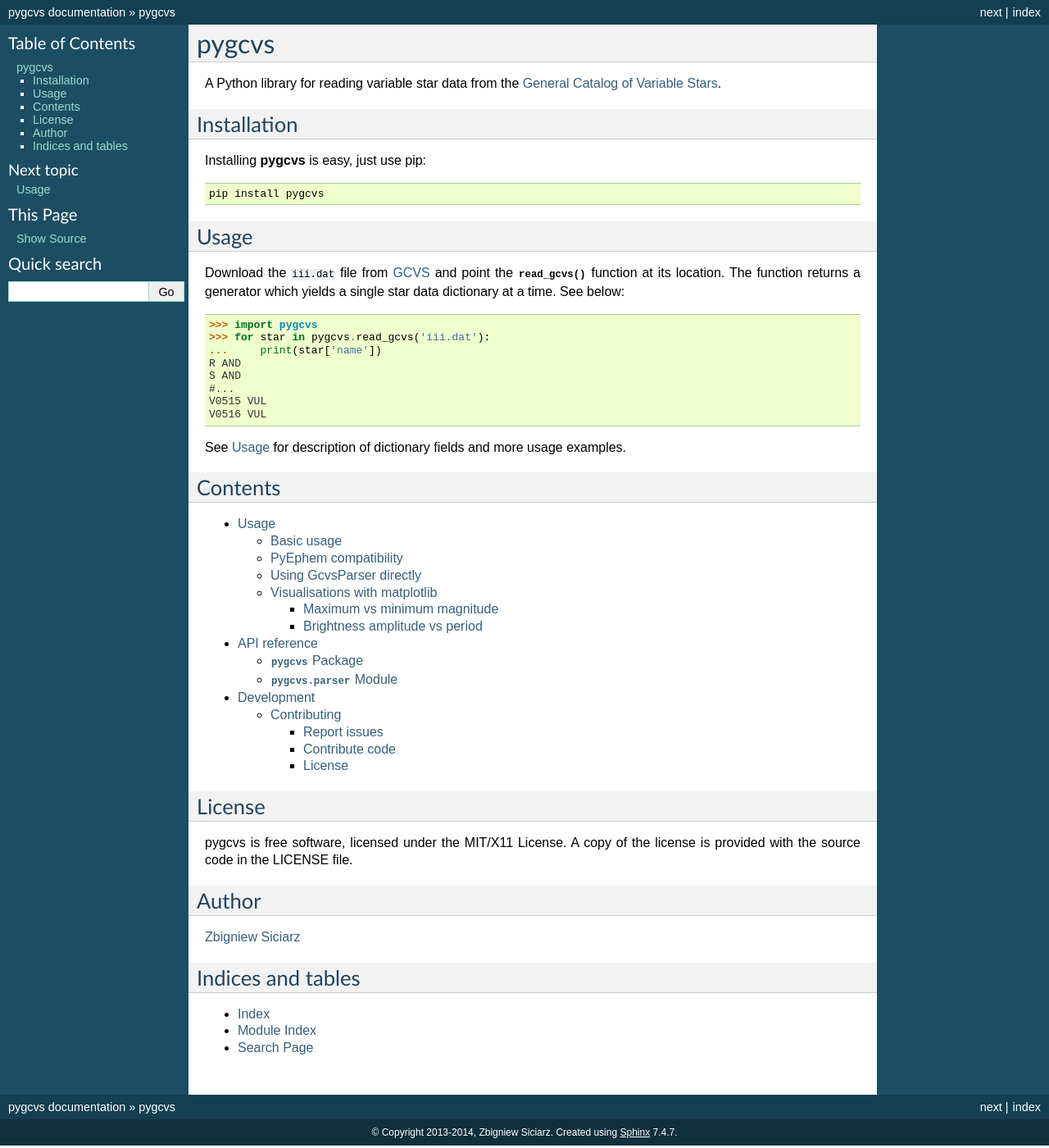
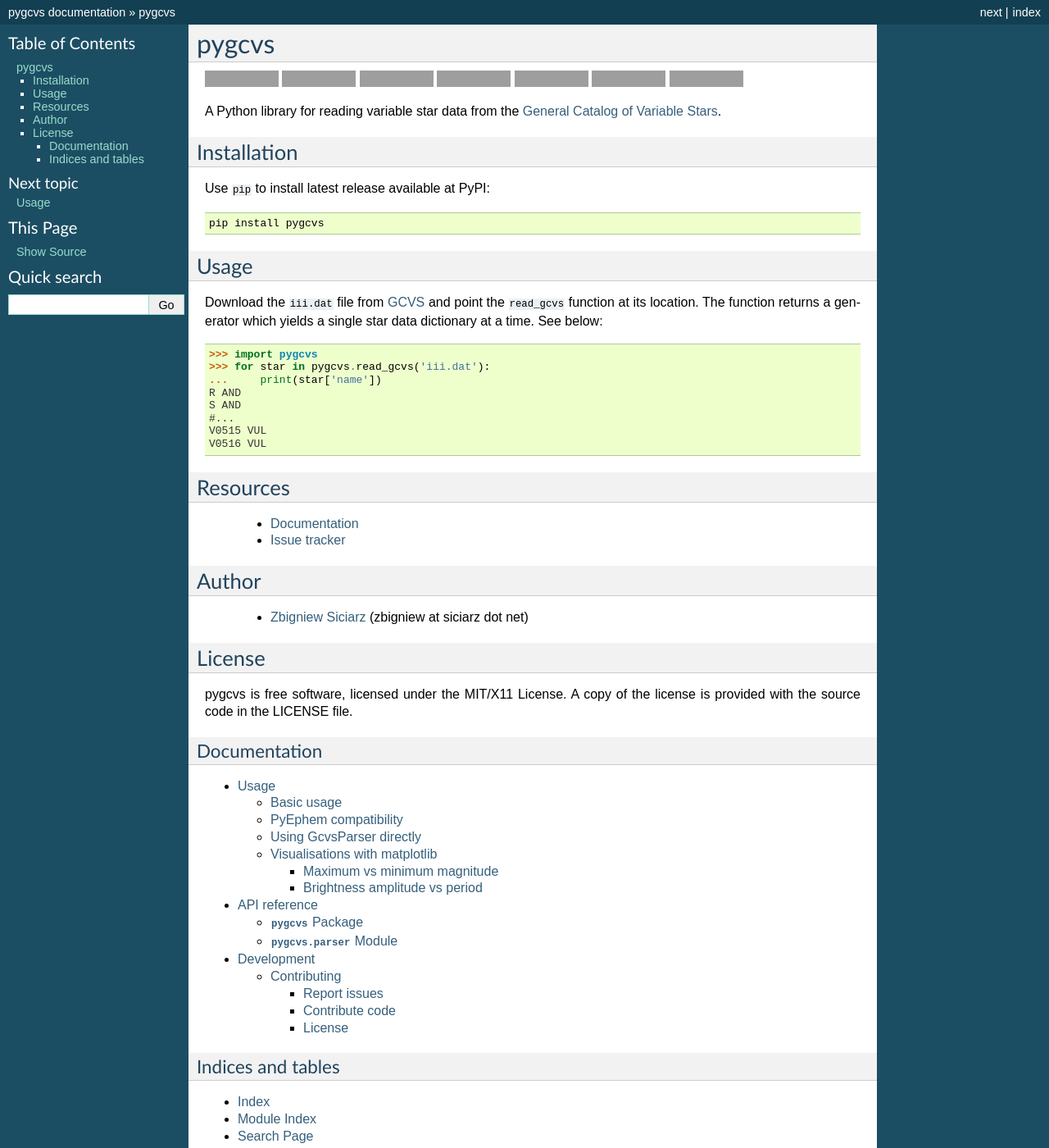
Before and after one commit to zsiciarz/pygcvs, a Sphinx documentation site: the page built from docs/index.rst, in a window 1280 px wide and 1400 px high. Shown: the whole window at 82% size. Built offline with Sphinx 7.4.7, drawn with Linux system fonts in a browser that asks for light colours; some of the changed lines change nothing that is shown; grey boxes are pictures that could not be loaded.

Commit message:
More DRY docs.

```diff
--- a/README.rst
+++ b/README.rst
@@ -31,6 +31,30 @@
 A Python library for reading variable star data from the
 `General Catalog of Variable Stars <http://www.sai.msu.su/gcvs/gcvs/iii/html/>`_.
 
+Installation
+------------
+
+Use ``pip`` to install latest release available at PyPI::
+
+    pip install pygcvs
+
+Usage
+-----
+
+Download the ``iii.dat`` file from `GCVS <http://www.sai.msu.su/gcvs/gcvs/iii/>`_
+and point the ``read_gcvs`` function at its location.
+The function returns a generator which yields a single star data dictionary
+at a time. See below::
+
+    >>> import pygcvs
+    >>> for star in pygcvs.read_gcvs('iii.dat'):
+    ...     print(star['name'])
+    R AND
+    S AND
+    #...
+    V0515 VUL
+    V0516 VUL
+
 Resources
 ---------
 
@@ -45,5 +69,5 @@
 License
 -------
 
-This work is released under the MIT license. A copy of the license is provided
-in the LICENSE file.
+pygcvs is free software, licensed under the MIT/X11 License. A copy of
+the license is provided with the source code in the LICENSE file.
--- a/docs/index.rst
+++ b/docs/index.rst
@@ -3,62 +3,17 @@
    You can adapt this file completely to your liking, but it should at least
    contain the root `toctree` directive.
 
-======
-pygcvs
-======
+.. include:: ../README.rst
 
-A Python library for reading variable star data from the
-`General Catalog of Variable Stars <http://www.sai.msu.su/gcvs/gcvs/iii/html/>`_.
-
-Installation
-============
-
-Installing **pygcvs** is easy, just use pip::
-
-    pip install pygcvs
-
-Usage
-=====
-
-Download the ``iii.dat`` file from `GCVS <http://www.sai.msu.su/gcvs/gcvs/iii/>`_
-and point the :func:`~pygcvs.__init__.read_gcvs` function at its location.
-The function returns a generator which yields a single star data dictionary
-at a time. See below::
-
-    >>> import pygcvs
-    >>> for star in pygcvs.read_gcvs('iii.dat'):
-    ...     print(star['name'])
-    R AND
-    S AND
-    #...
-    V0515 VUL
-    V0516 VUL
-
-See :doc:`usage` for description of dictionary fields and more usage examples.
-
-Contents
-========
+Documentation
+=============
 
 .. toctree::
-   :maxdepth: 4
+   :maxdepth: 3
 
    usage
    reference
    development
-
-
-License
-=======
-
-pygcvs is free software, licensed under the MIT/X11 License. A copy of
-the license is provided with the source code in the LICENSE file.
-
-
-Author
-======
-
-`Zbigniew Siciarz <http://siciarz.net>`_
-
 
 Indices and tables
 ==================
```
